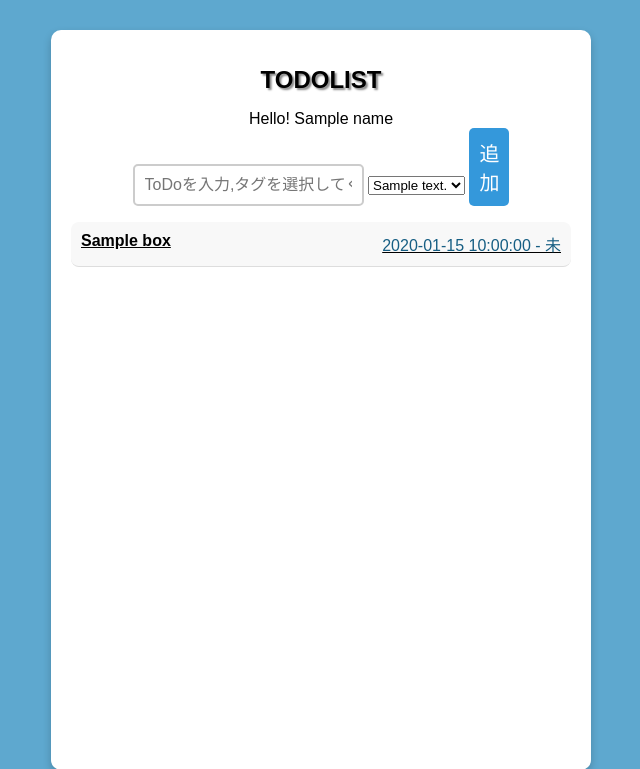
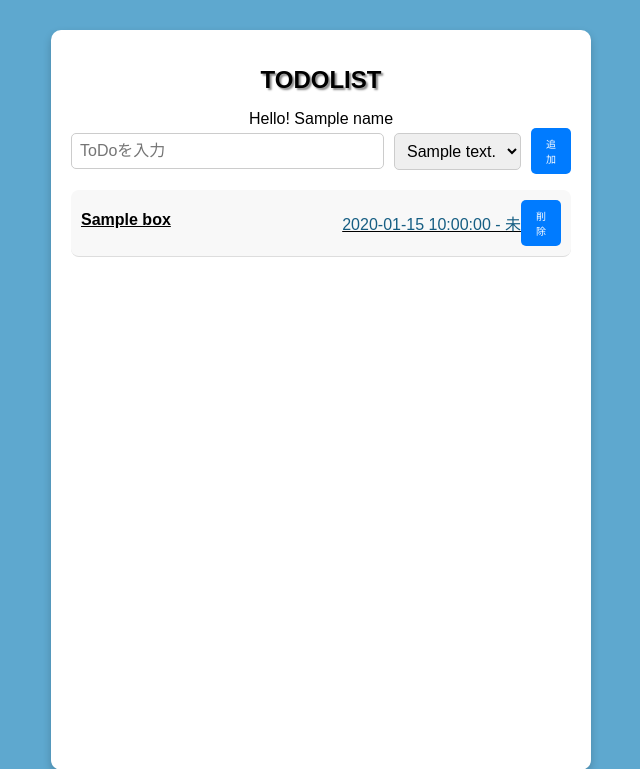
Before and after one commit to Taito1608/study_backend, a FastAPI app: template app/templates/todolist_get.html in a window 1280 px wide. Shown: the top 769 px of the page, without its empty margins (319-959 px from the left). Run offline with FastAPI, Linux system fonts and the light colour scheme; the template is opened without the code that fills it: most values are stand-ins (such as "Sample title", 1, 10 or a date in 2020).

Commit message:
削除をJSで実装

```diff
--- a/app/main.py
+++ b/app/main.py
@@ -1,5 +1,5 @@
-from fastapi import FastAPI, Request
-from fastapi.responses import HTMLResponse
+from fastapi import FastAPI, Request, Form
+from fastapi.responses import HTMLResponse,RedirectResponse,JSONResponse
 from fastapi.staticfiles import StaticFiles
 from fastapi.templating import Jinja2Templates
 from .database.setting import SessionLocal
@@ -15,18 +15,16 @@ templates = Jinja2Templates(directory="app/templates")
 db = SessionLocal()
 
 #ルートページ
-@app.get("/aaaa", response_class=HTMLResponse)
-async def read_root(request: Request):
-    items = ("bread","milk","apple")
-    return templates.TemplateResponse("index.html", {
+@app.get("/", response_class=HTMLResponse)
+async def root_page(request: Request):
+    return templates.TemplateResponse("root.html", {
         "request": request,
         "name": "Taito!",
-        "items": items
         })
 
-#テスト
-@app.get("/", response_class=HTMLResponse)
-async def read_root(request: Request):
+#Todo 取得(一覧)
+@app.get("/todo")
+async def read_todolist(request: Request):
     tag_list = db.query(Tag).all()
     todo_list = db.query(Todo).all()
     db.close()
@@ -37,11 +35,6 @@ async def read_root(request: Request):
         "todo_list": todo_list,
         "tag_list": tag_list
         })
-
-#Todo 取得(一覧)
-@app.get("/todo")
-def read_todolist():
-    return
 
 #Todo 取得(個別)
 @app.get("/todo/{todo_id}", response_class=HTMLResponse)
@@ -57,8 +50,20 @@ async def read_todo(request: Request, todo_id):
 
 #Todo 作成
 @app.post("/todo")
-def create_todo():
-    return
+def create_todo(
+    box: str = Form(...),
+    tag_id: int = Form(...)
+):
+
+    print(f"ToDo: {box}, タグID: {tag_id}")
+
+    new_record = Todo(box=box, completed=False)
+    db.add(new_record)
+    db.commit()
+    db.refresh(new_record)
+    print(f"挿入したレコード: {new_record.id}, {new_record.box}, {new_record.date}, {new_record.completed}")
+    # 追加後にリダイレクトして、最新のToDoリストを表示する
+    return RedirectResponse(url="/todo", status_code=303)
 
 #Todo 更新
 @app.put("/todo/{todo_id}")
@@ -67,8 +72,17 @@ def update_todo():
 
 #Todo 削除
 @app.delete("/todo/{todo_id}")
-def delete_todo():
-    return
+def delete_todo(todo_id: int):
+    todo_item = db.query(Todo).filter(Todo.id == todo_id).first()
+
+    if not todo_item:
+        return JSONResponse(status_code=404, content={"message": "ToDoが見つかりません"})
+
+    db.delete(todo_item)
+    db.commit()
+
+    return JSONResponse(status_code=200, content={"message": "ToDoが削除されました"})
+
 
 #Tag 取得(一覧)
 @app.get("/tag")
--- a/app/static/css/styles.css
+++ b/app/static/css/styles.css
@@ -199,3 +199,34 @@ li {
     box-shadow: 2px 2px 10px rgba(0, 0, 0, 0.2);
     transition: background-color 0.3s ease;
 }
+
+/* フォーム全体を横並びに */
+.todo-form {
+    display: flex;
+    align-items: center;
+    gap: 10px; /* 要素間の余白 */
+}
+
+/* 入力フィールドのスタイル */
+.todo-input, .tag-select {
+    padding: 8px;
+    font-size: 16px;
+    border: 1px solid #ccc;
+    border-radius: 5px;
+}
+
+/* 追加ボタン */
+.add-button {
+    padding: 8px 15px;
+    font-size: 10px;
+    background-color: #007bff;
+    color: white;
+    border: none;
+    border-radius: 5px;
+    cursor: pointer;
+    transition: background-color 0.3s ease;
+}
+
+.add-button:hover {
+    background-color: #0056b3;
+}
--- a/app/templates/todolist_get.html
+++ b/app/templates/todolist_get.html
@@ -2,17 +2,17 @@
 {%- block content %}
 
     <!-- Todo入力フォーム -->
-    <form id="todo-form">
-        <input type="text" id="todo-input" placeholder="ToDoを入力,タグを選択してください" required>
+    <form id="todo-form" class="todo-form" method="POST" action="/todo">
+        <input type="text" id="todo-input" class="todo-input" placeholder="ToDoを入力" name="box" required>
 
         <!-- タグの選択 -->
-        <select id="tag-select">
+        <select id="tag-select" class="tag-select" name="tag_id">
             {% for tag in tag_list %}
                 <option value="{{ tag.id }}">{{ tag.desc }}</option>
             {% endfor %}
         </select>
 
-        <button type="submit">追加</button>
+        <button type="submit" class="add-button">追加</button>
     </form>
 
     <!-- ToDo リスト -->
@@ -23,8 +23,43 @@
                 <span class="task-content"><strong>{{ item.box }}</strong></span>
                 <span class="task-meta">{{ item.date }} - {{ '済' if item.completed else '未' }}</span>
             </a>
+            <!-- 削除ボタン -->
+            <button onclick="deleteTodo('{{ item.id }}')"
+                class="add-button"
+                >
+            削除
+            </button>
         </li>
         {% endfor %}
     </ul>
 
+
+    <script>
+        async function deleteTodo(todoId) {
+            if (!confirm("本当に削除しますか？")) {
+                return;
+            }
+
+            try {
+                const response = await fetch(`/todo/${todoId}`, {
+                    method: 'DELETE',
+                    headers: {
+                        "Content-Type": "application/json"
+                    }
+                });
+
+                if (response.ok) {
+                    alert("ToDoを削除しました");
+                    location.reload();  // ページをリロードして最新のToDoリストを表示
+                } else {
+                    const data = await response.json();
+                    alert("削除に失敗しました: " + (data.message || "不明なエラー"));
+                }
+            } catch (error) {
+                console.error("エラー:", error);
+                alert("エラーが発生しました");
+            }
+        }
+    </script>
+
 {%- endblock %}
```
